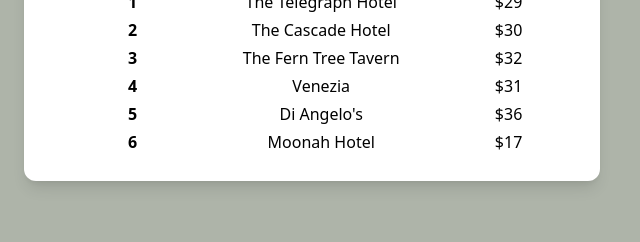
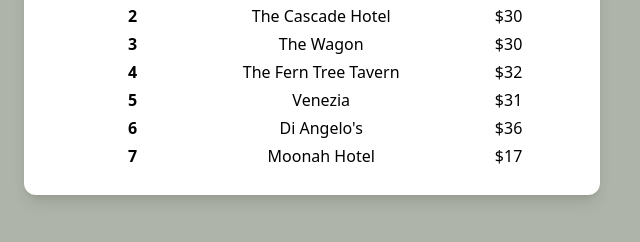
Before and after one commit to bushrat011899/parmigiana.au, a plain HTML site: page index.html in a window 1280 px wide. Shown: the top 242 px of the page, without its empty margins (0-640 px from the left). Drawn offline with nearby package versions, Linux system fonts and the light colour scheme.

Commit message:
The Wagon

```diff
--- a/index.html
+++ b/index.html
@@ -48,21 +48,26 @@
         </tr>
         <tr>
           <th class="w-10">3</th>
+          <td class="w-10">The Wagon</td>
+          <td class="w-10">$30</td>
+        </tr>
+        <tr>
+          <th class="w-10">4</th>
           <td class="w-10">The Fern Tree Tavern</td>
           <td class="w-10">$32</td>
         </tr>
         <tr>
-          <th class="w-10">4</th>
+          <th class="w-10">5</th>
           <td class="w-10">Venezia</td>
           <td class="w-10">$31</td>
         </tr>
         <tr>
-          <th class="w-10">5</th>
+          <th class="w-10">6</th>
           <td class="w-10">Di Angelo's</td>
           <td class="w-10">$36</td>
         </tr>
         <tr>
-          <th class="w-10">6</th>
+          <th class="w-10">7</th>
           <td class="w-10">Moonah Hotel</td>
           <td class="w-10">$17</td>
         </tr>
```
